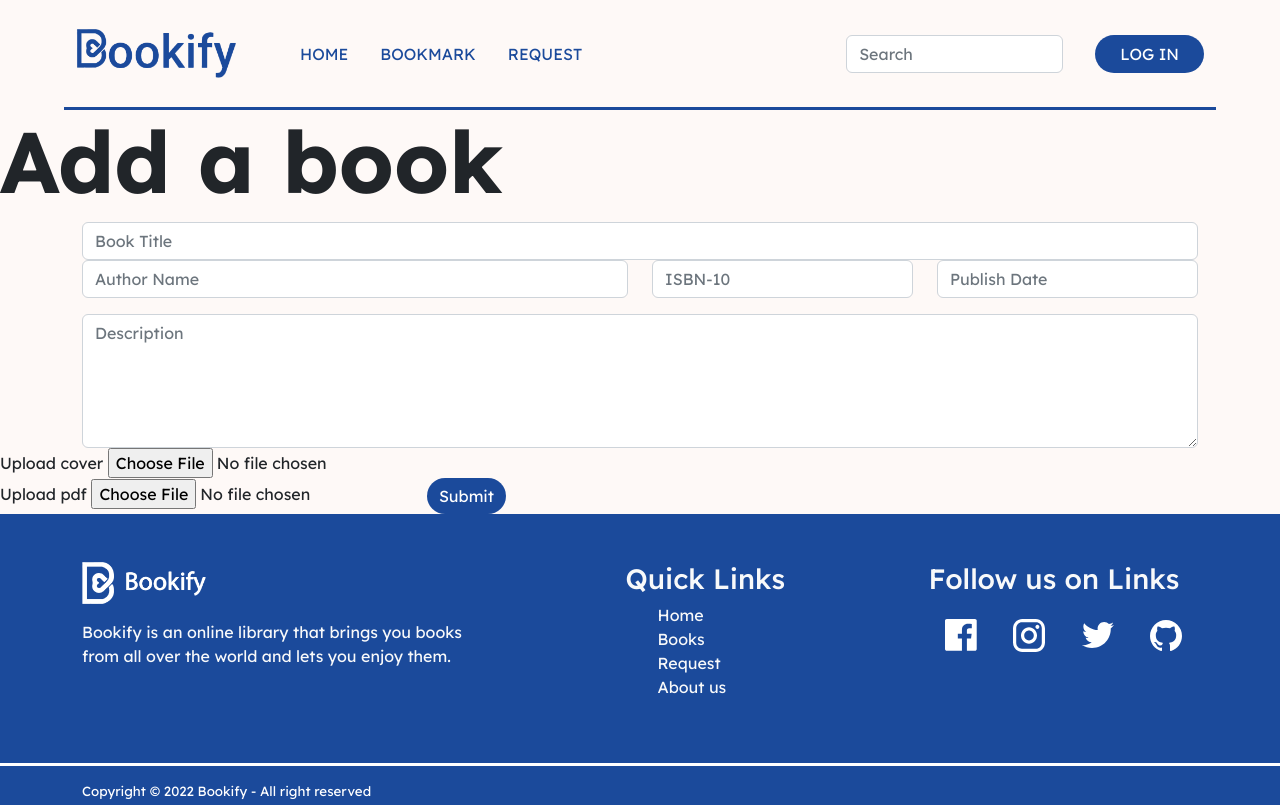
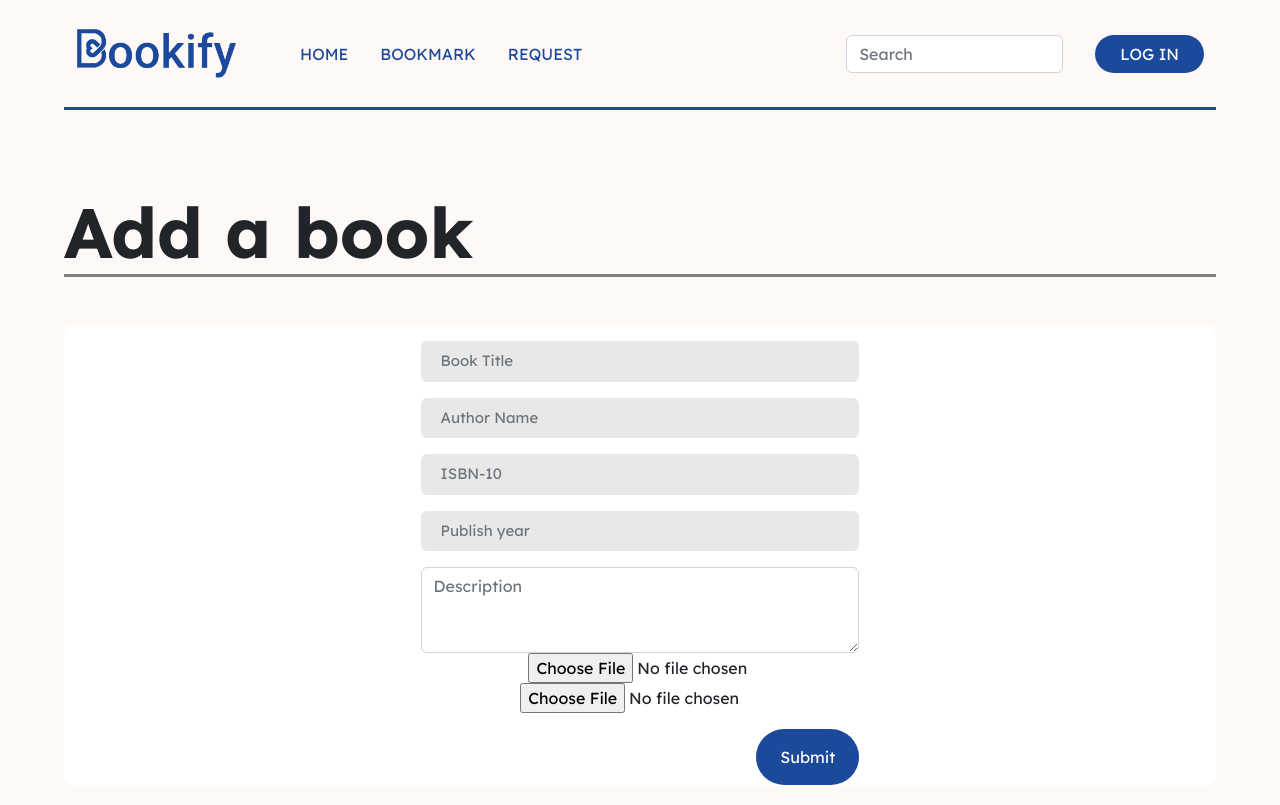
Before and after one commit to iiFadel/Bookify1.0, a website: page views/addBook.html in a window 1280 px wide. Shown: the top 805 px of the page. Drawn offline with nearby package versions, Linux system fonts and the light colour scheme; files that its build step writes are made by us from their sources.

Commit message:
adding books

```diff
--- a/views/addBook.html
+++ b/views/addBook.html
@@ -2,41 +2,85 @@
 {% block title %}Add a book{% endblock %}
 {% block content %}
 <main>
+    <section class="add-book-section">
         <h1>Add a book</h1>
-    <div class="myCard">
-        <form action="/addbook" method="POST">
-            <div class="container">
-                <div class="row ">
-                    <div class="col-12">
-                        <input type="text" class="form-control" name="title" placeholder="Book Title" value="{{title}}">
+        <div class="form-holder mt-5">
+          <div class="form-content">
+            <div class="form-items">
+              <h2></h2>
+              <form class="requires-validation" action="/addbook" method="POST" enctype="multipart/form-data" novalidate>
+                <div class="col-md-12">
+                  <input
+                    class="form-control"
+                    type="text"
+                    name="title"
+                    placeholder="Book Title"
+                    value="{{title}}"
+                    required
+                  />
                 </div>
+                <div class="col-md-12">
+                  <input
+                    class="form-control"
+                    type="text"
+                    name="authors"
+                    placeholder="Author Name"
+                    value="{{authors}}"
+                    required
+                  />
+                  <div class="valid-feedback">ISBN field is valid!</div>
+                  <div class="invalid-feedback">ISBN field cannot be blank!</div>
                 </div>
-                <div class="row ">
-                    <div class="col-6">
-                        <input type="text" class="form-control" name="author" placeholder="Author Name"
-                            value="{{author}}">
+                <div class="col-md-12">
+                  <input
+                    class="form-control"
+                    type="text"
+                    name="isbn"
+                    placeholder="ISBN-10"
+                    value="{{isbn}}"
+                  />
                 </div>
-                    <div class="col-3">
-                        <input type="text" class="form-control " name="isbn" placeholder="ISBN-10" value="{{isbn}}">
+                <div class="col-md-12">
+                  <input
+                    class="form-control"
+                    type="text"
+                    name="release_date"
+                    placeholder="Publish year"
+                    value="{{release_date}}"
+                  />
                 </div>
-                    <div class="col-3">
-                        <input type="text" class="form-control " name="release_date" placeholder="Publish Date"
-                            value="{{release_date}}">
-                    </div>
-                </div>
-                <div class="row ">
-                    <div class="col-12">
-                        <textarea class="form-control" name="description" placeholder="Description" rows="5"
-                            value="{{description}}"></textarea>
-                    </div>
-                </div>
+                <div class="col-md-12">
+                  <textarea
+                    class="form-control"
+                    id="book-description"
+                    name="description"
+                    placeholder="Description"
+                    value="{{description}}"
+                    rows="3"
+                  ></textarea>
                 </div>
                 <label for="cover" class="uploadlabel">Upload cover</label>
                   <input type="file" name="cover" placeholder="Upload Cover">
                   <br>
                   <label for="pdf" class="uploadlabel">Upload pdf</label>
                   <input type="file" name="pdf" placeholder="Upload pdf">
-            <button type="submit" class="btn btn-primary">Submit</button>
+                <div class="form-button mt-3">
+                  <button
+                    id="submit"
+                    type="submit"
+                    class="btn btn-primary"
+                    style="float: right; padding: 01rem 1.5rem"
+                  >
+                    Submit
+                  </button>
+                </div>
+              </form>
+            </div>
+          </div>
+        </div>
+    </section>
+
+
         </form>
     </div>
 </main>
```
Also changed, not shown: src/server.ts (+22 -13 lines), views/alts/view-request.html (+5 -22 lines), views/success.html (added, +10 -0 lines), dist/db.js, dist/server.js, public/cover/0809500329.jpg (added), public/cover/1420955977.jpg (added), 3 other files. Lines whose indentation alone changed are shown as unchanged.
